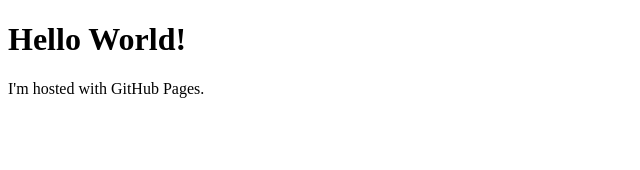
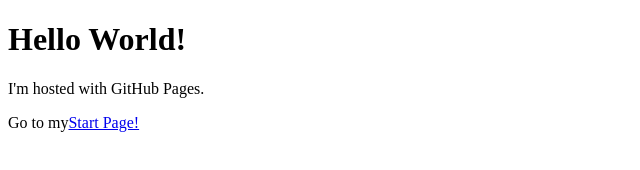
Before and after one commit to NotFamous/notfamous.github.io, a plain HTML site: page index.html in a window 1280 px wide. Shown: the whole page, without its empty margins (0-640 px from the left). Drawn offline with Linux system fonts and the light colour scheme.

Commit message:
Added Link to Index

```diff
--- a/index.html
+++ b/index.html
@@ -5,5 +5,8 @@
 		<p>
 			I'm hosted with GitHub Pages.
 		</p>
+		<p>
+			Go to my<a href="http://notfamous.github.io/startPagev3.html">Start Page!</a>
+		</p>
 	</body>
 </html>
```
